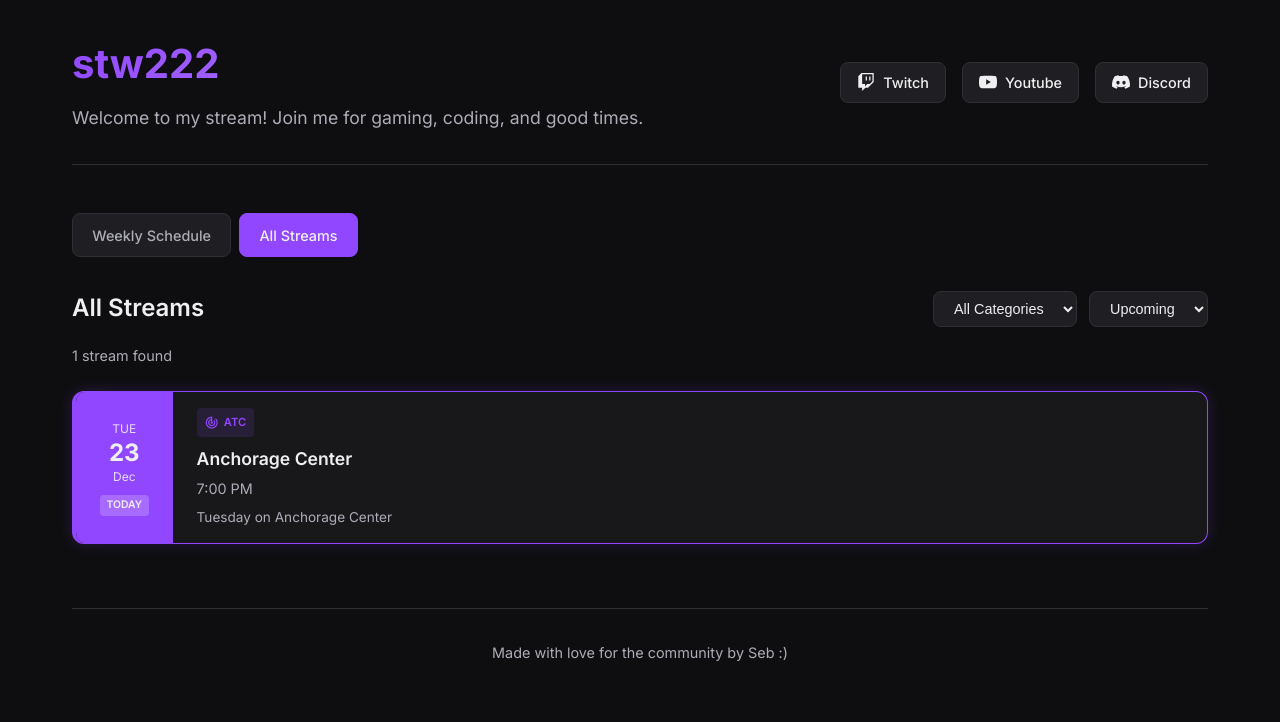
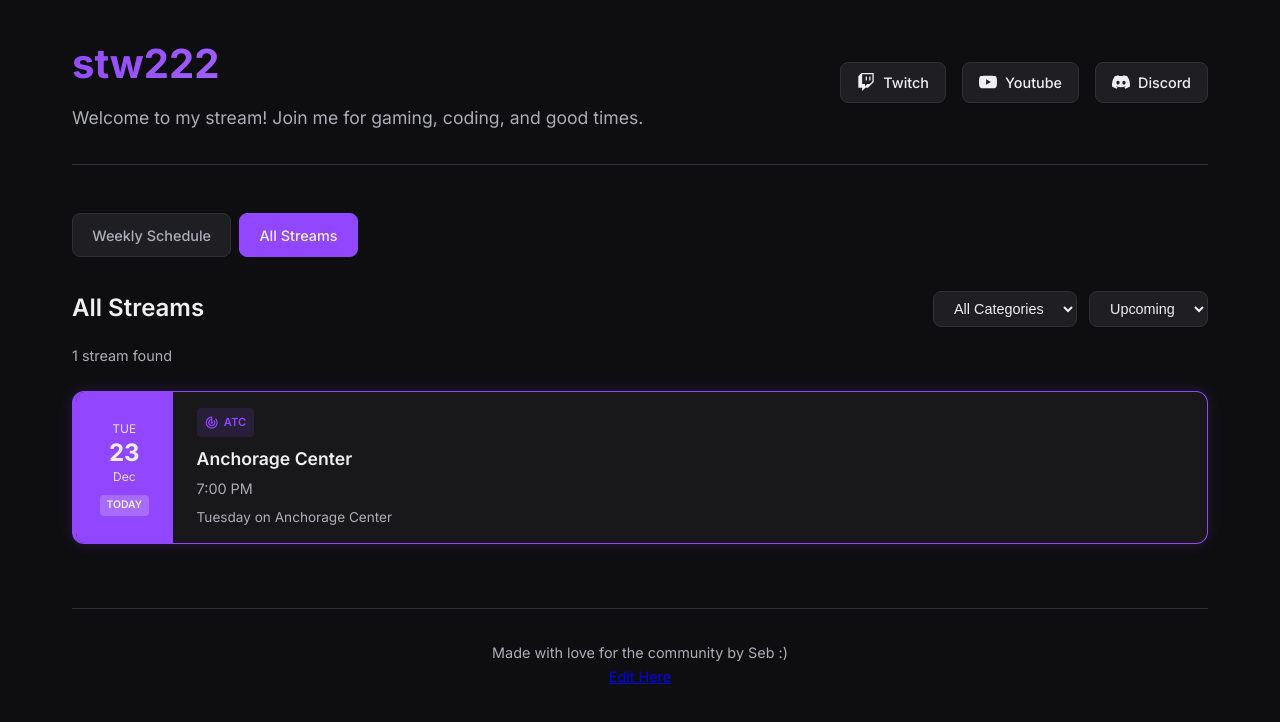
Before and after one commit to stw222/stw222-schedule, a plain HTML site: page streams.html in a window 1280 px wide. Drawn offline with Linux system fonts and the light colour scheme.

Commit message:
Edit link added

```diff
--- a/streams.html
+++ b/streams.html
@@ -48,7 +48,7 @@
         </main>
 
         <footer class="footer">
-            <p>Made with love for the community by Seb :)</p>
+            <p>Made with love for the community by Seb :)<br><a href="https://github.com/SebPartof2/stw222-streams">Edit Here</a></p>
         </footer>
     </div>
 
```
